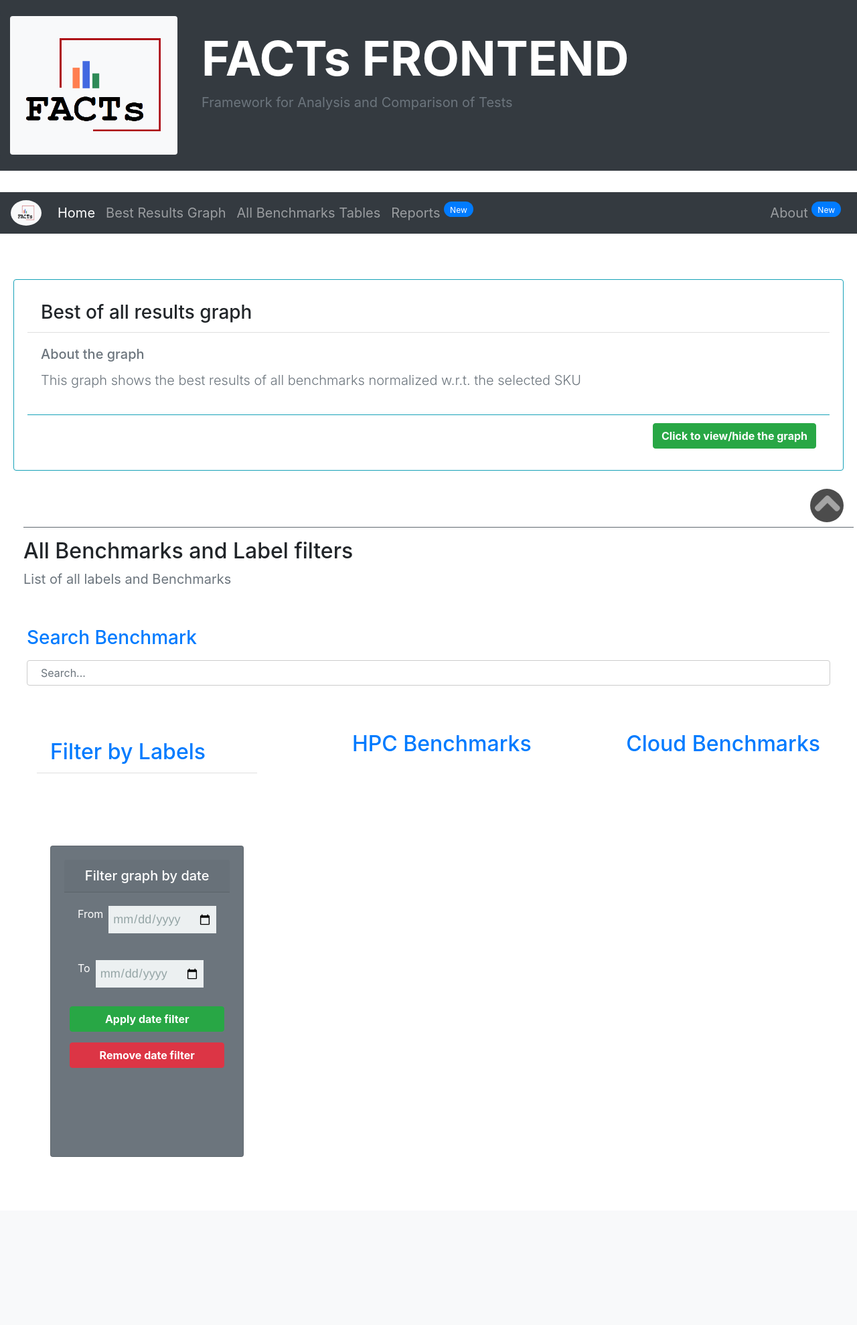
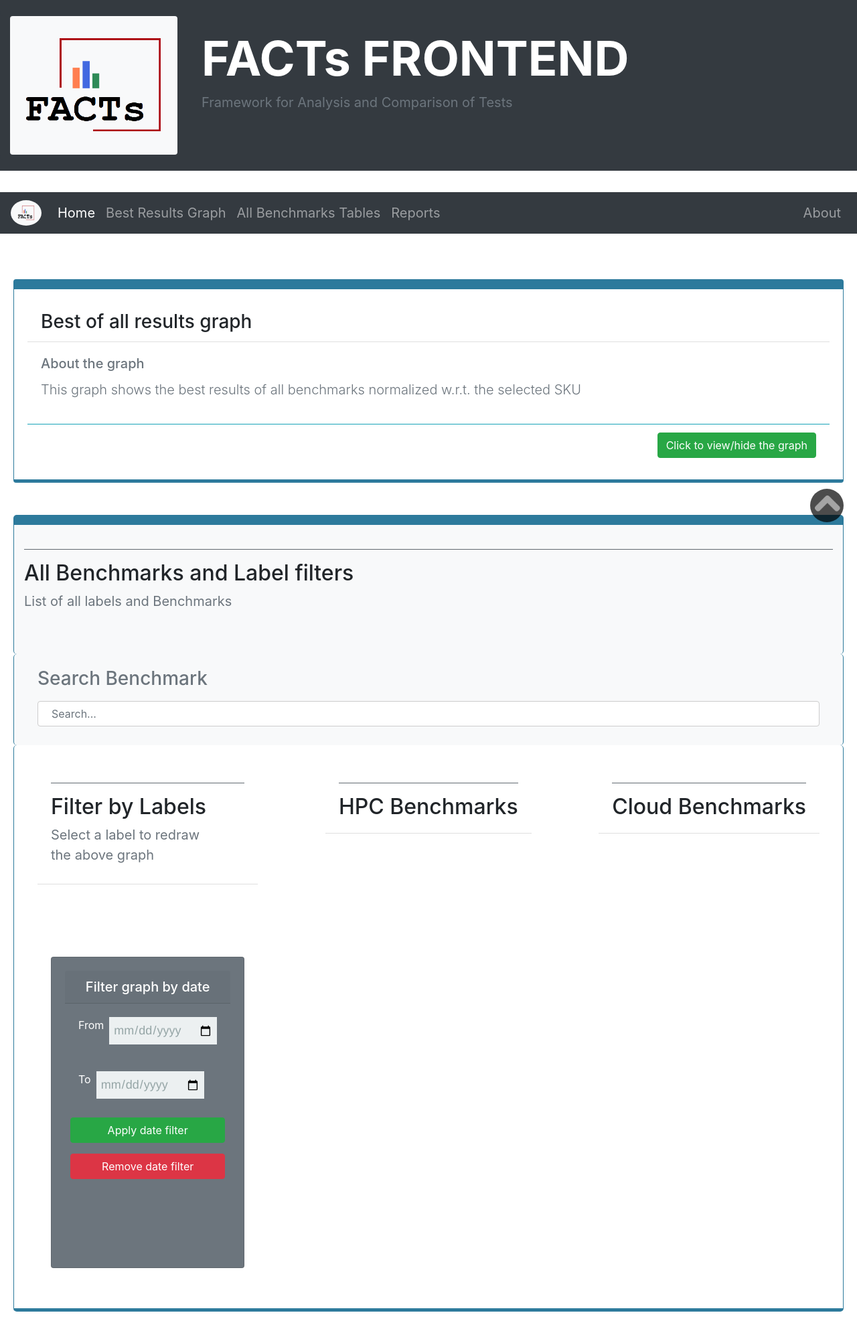
Before and after one commit to gadgilrajeev/BenchmarkingDiffTool, a Flask app: template templates/all-tests.html in a window 1280 px wide. Shown: the whole page at 67% size. Before the commit the page ends 1728 px from the top, so only its background shows below. Run offline with Flask 2, Linux system fonts and the light colour scheme; the template is opened without the code that fills it, so the values that code supplies are empty; parts of the project's set-up code (start-up, migrations or seed data) failed here and were passed over; some libraries are stand-ins or nearby versions.

Commit message:
AllTests page has styles consistent with the theme of the application. Borders added, bold element styles removed

```diff
--- a/templates/all-tests.html
+++ b/templates/all-tests.html
@@ -38,12 +38,12 @@ All tests page
 				<a class="nav-link" href="#all-benchmarks-and-labels-title">All Benchmarks Tables</a>
 			</li>
 			<li class="nav-item">
-    			<a class="nav-link" href="/reports_page" target="_blank">Reports  <sup class="badge badge-primary badge-pill"><small>New</small></sup></a>
+				<a class="nav-link" href="/reports_page" target="_blank">Reports</a>
 			</li>
 		</ul>
 		<ul class="navbar-nav font-weight-normal ml-auto">
 			<li class="nav-item">
-				<a class="nav-link" href="/about" target="_blank">About  <sup class="badge badge-primary badge-pill"><small>New</small></sup></a>
+				<a class="nav-link" href="/about" target="_blank">About</a>
 			</li>
 		</ul>
 	</nav>
@@ -53,7 +53,7 @@ All tests page
 {% block content %}
 
 	<!-- Best of all graph collapse div -->
-	<div id="best-of-all-graph-collapse-div" class="card border-info my-5">
+	<div id="best-of-all-graph-collapse-div" class="card my-5" style="border-top: 15px solid #2d7a9c; border-right: 1px solid #2d7a9c; border-left: 1px solid #2d7a9c; border-bottom: 5px solid #2d7a9c;">
 		<div class="card-header bg-transparent h3">Best of all results graph</div>
 		<div class="card-body text-secondary">
 			<h5 class="card-title">About the graph</h5>
@@ -63,7 +63,7 @@ All tests page
 				<!-- The Actual Graph Div -->
 				<div class="card bg-light rounded mb-5" id="best-of-all-graph-div">
 
-					<div class="mx-5 mb-5 w-75" style="height:500px; "id="best-of-all-graph">
+					<div class="mx-5 mb-5 w-75" style="height:500px;" id="best-of-all-graph">
 					</div>
 
 					<div class="card-footer mt-3 mb-0 p-0 bg-transparent d-flex">
@@ -94,10 +94,10 @@ All tests page
 						</div>
 
 						<!-- Download as CSV button -->
-						<button id="download-best-of-all-graph-csv" class="btn btn-outline-primary font-weight-bold float-right h-50 align-self-center ml-5 mr-3">Download as CSV</button>
+						<button id="download-best-of-all-graph-csv" class="btn btn-outline-primary float-right h-50 align-self-center ml-5 mr-3">Download as CSV</button>
 
 						<!-- Download as PNG button -->
-						<button id="download-best-of-all-graph-png" class="btn btn-primary font-weight-bold float-right h-50 align-self-center ml-5" onclick="downloadAsPng('Best results Normalized w.r.t. ' + $('#reference-for-normalized option:selected').text(), 'best-of-all-graph')">Download as PNG</button>
+						<button id="download-best-of-all-graph-png" class="btn btn-primary float-right h-50 align-self-center ml-5" onclick="downloadAsPng('Best results Normalized w.r.t. ' + $('#reference-for-normalized option:selected').text(), 'best-of-all-graph')">Download as PNG</button>
 
 						<!-- Toast (Popup info message) -->
 						<div id="reference-toast" class="toast ml-5" role="alert" aria-live="polite" aria-atomic="true" data-autohide="false">
@@ -106,7 +106,7 @@ All tests page
 						</div>
 
 						<!-- Show graph button
-						<button id="refresh-graph" class="btn btn-success font-weight-bold ml-auto h-50 align-self-center mr-5">Refresh Graph</button> -->
+						<button id="refresh-graph" class="btn btn-success ml-auto h-50 align-self-center mr-5">Refresh Graph</button> -->
 
 					</div>
 
@@ -115,32 +115,41 @@ All tests page
 			</div>
 		</div>
 		<div class="card-footer bg-transparent border-info d-flex flex-row-reverse">
-			<button id="bestGraphCollapseButton" class="btn btn-success font-weight-bold" type="button" data-toggle="collapse" data-target="#bestGraphCollapse" aria-expanded="false" aria-controls="bestGraphCollapse">
+			<button id="bestGraphCollapseButton" class="btn btn-success" type="button" data-toggle="collapse" data-target="#bestGraphCollapse" aria-expanded="false" aria-controls="bestGraphCollapse">
 				Click to view/hide the graph
 			</button>
 		</div>
 	</div>
 
-	<div id="all-benchmarks-and-labels-title" class="mt-5 container-fluid">
-		<hr class="bg-secondary container-fluid">
+	<div id="all-benchmarks-and-labels-title" class="mt-5 pb-5 container-fluid bg-light" style="border-top: 15px solid #2d7a9c; border-right: 1px solid #2d7a9c; border-left: 1px solid #2d7a9c;">
+		<hr class="bg-secondary">
 		<h2 class="mb-2">All Benchmarks and Label filters</h2>
 		<p class="lead font-weight-normal text-secondary">List of all labels and Benchmarks
 		<br>
 		</p>
 	</div>
 	<!-- Search benchmark form -->
-	<div id="search-benchmark-form-div" class="container-fluid mx-0 p-0">
+	<div id="search-benchmark-form-div" class="container-fluid mx-0 py-0 bg-light" style="border-right: 1px solid #2d7a9c; border-left: 1px solid #2d7a9c;">
 		<div class="form-group m-0">
-			<label id="search-label" for="search-textbox" class="h3 text-primary">Search Benchmark</label>
+			<label id="search-label" for="search-textbox" class="h3 text-secondary">Search Benchmark</label>
 			<input type="text" class="text-input form-control" id="search-textbox" placeholder="Search..." value="" />
 		</div>
 	</div>
 
 	<!-- Filter and tables -->
-	<div id="filters-and-tables" class="container-fluid d-flex justify-content-between">
+	<div id="filters-and-tables" class="container-fluid d-flex justify-content-between" style="border-right: 1px solid #2d7a9c; border-left: 1px solid #2d7a9c; border-bottom: 5px solid #2d7a9c;">
 		<!-- All Filters div -->
 		<div id="all-filters-div">
-			<div class="card-header bg-transparent h2 text-primary">Filter by Labels</div>
+			<!-- Filter by labels title -->
+			<div id="filter-by-labels-title" class="card-header bg-transparent pt-0 mt-0 container-fluid">
+				<hr class="bg-secondary">
+				<h2>Filter by Labels</h2>
+				<p class="lead font-weight-normal text-secondary">Select a label to redraw
+				<br>
+				the above graph
+				</p>
+			</div>
+
 			<form>
 				<!-- List of filter labels -->
 				<div style="max-height: 100vh; overflow-y: auto;">
@@ -164,14 +173,13 @@ All tests page
 							<label class="text-white pr-2">To</label>
 							<input type="date" id="to-date" name="to-date" min="2000-01-01" required>
 						</div>
-       					<button id="apply-date-filter-button" type="button" class="btn btn-success m-2 font-weight-bold">Apply date filter</button>
-       					<button id="remove-date-filter-button" type="button" class="btn btn-danger m-2 font-weight-bold">Remove date filter</button>
+						<button id="apply-date-filter-button" type="button" class="btn btn-success m-2">Apply date filter</button>
+						<button id="remove-date-filter-button" type="button" class="btn btn-danger m-2">Remove date filter</button>
 
 						<div id="filter-toast" class="toast mt-3 p-1" role="alert" aria-live="polite" aria-atomic="true" data-autohide="false">
 							<div id="filter-toast-info" class="toast-header"><h4 class="text-white">Information:</h4></div>
 							<div class="toast-body"><h5 id="filter-toast-body"></h5></div>
 						</div>
-
 					</div>
 				</div>
 			</form>
@@ -179,7 +187,12 @@ All tests page
 
 		<!-- HPC Table div -->
 		<div id="hpc-table-div" class=''>
-			<h2 class="mx-2 mb-2 pb-2 text-primary text-center">HPC Benchmarks</h2>
+			<!-- HPC Table title -->
+			<div id="sku-comparison-graph-title" class="card-header bg-transparent pt-0 mt-0 container-fluid">
+				<hr class="bg-secondary">
+				<h2>HPC Benchmarks</h2>
+			</div>
+
 			<div class="p-0 m-0" style="max-height: 100vh; overflow-y: auto;">
 				<table class="table table-dark table-hover" id="hpc-benchmarks-list">
 					{% for benchmark in context.hpc_benchmarks_list %}
@@ -194,7 +207,10 @@ All tests page
 
 		<!-- Cloud Table div -->
 		<div id="cloud-table-div" class=''>
-			<h2 class="mb-2 pb-2 text-primary text-center">Cloud Benchmarks</h2>
+			<div id="sku-comparison-graph-title" class="card-header bg-transparent pt-0 mt-0 container-fluid">
+				<hr class="bg-secondary">
+				<h2>Cloud Benchmarks</h2>
+			</div>
 			<div class="p-0 m-0" style="max-height: 100vh; overflow-y: auto;">
 				<table class="table table-dark table-hover" id="cloud-benchmarks-list">
 					{% for benchmark in context.cloud_benchmarks_list %}
@@ -215,7 +231,6 @@ All tests page
 <script>
 
 	$(document).ready(function() {
-
 		$(".filter-checkboxes").prop('checked', false)
 
 		$("#search-textbox").val("")
@@ -239,7 +254,6 @@ All tests page
 		setTimeout(function(){
 			$('#reference-toast').toast('hide')
 		},500)
-
 	});
 
 	// Search benchmark on keyup
@@ -267,14 +281,16 @@ All tests page
 	$("#search-benchmark-form-div").hover(
 		// on mouse hover
 		() => {
-			$('#search-benchmark-form-div').addClass("bg-primary");
-			$('#search-label').removeClass('text-primary')
+			$('#search-benchmark-form-div').removeClass("bg-light");
+			$('#search-benchmark-form-div').css("background-color", '#2d7a9c');
+			$('#search-label').removeClass('text-secondary')
 			$('#search-label').addClass('text-white')
 		},
 		// on mouse leave
 		() => {
-			$('#search-benchmark-form-div').removeClass("bg-primary");
-			$('#search-label').addClass('text-primary')
+			$('#search-benchmark-form-div').css("background-color", '');
+			$('#search-benchmark-form-div').addClass("bg-light");
+			$('#search-label').addClass('text-secondary')
 			$('#search-label').removeClass('text-white')
 		}
 	);
@@ -383,16 +399,16 @@ All tests page
 
 		data['x'] = $bestOfAllGraph[0]._fullLayout.xaxis._categories
 
-		for(i = 0; i < $bestOfAllGraph[0].data.length; i++){
+		for(i = 0; i < $bestOfAllGraph[0].data.length; i++) {
 			$name = $bestOfAllGraph[0].data[i].name
 			data['y_'+$name] = []
-		  for(j = 0; j < data['x'].length; j++){
+			for(j = 0; j < data['x'].length; j++) {
 				$currentX = $bestOfAllGraph[0].data[i].x
 				$index = $.inArray(data['x'][j], $currentX)
 				if($index != -1){
 					data['y_'+$name].push($bestOfAllGraph[0].data[i].y[$index])
 				}
-		    else{
+				else {
 					data['y_'+$name].push("")
 				}
 		  }
```
Lines whose indentation alone changed are shown as unchanged.
